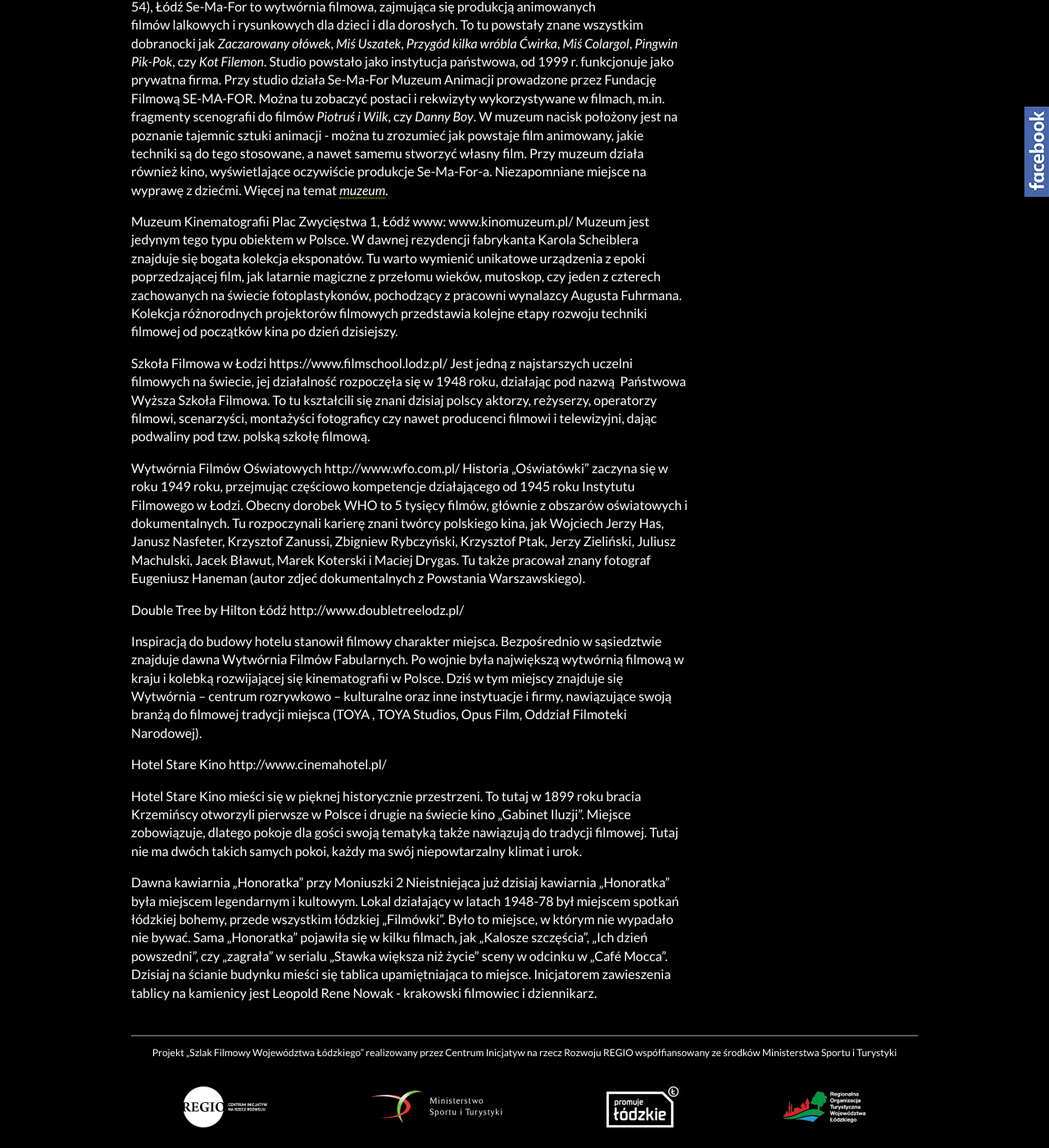
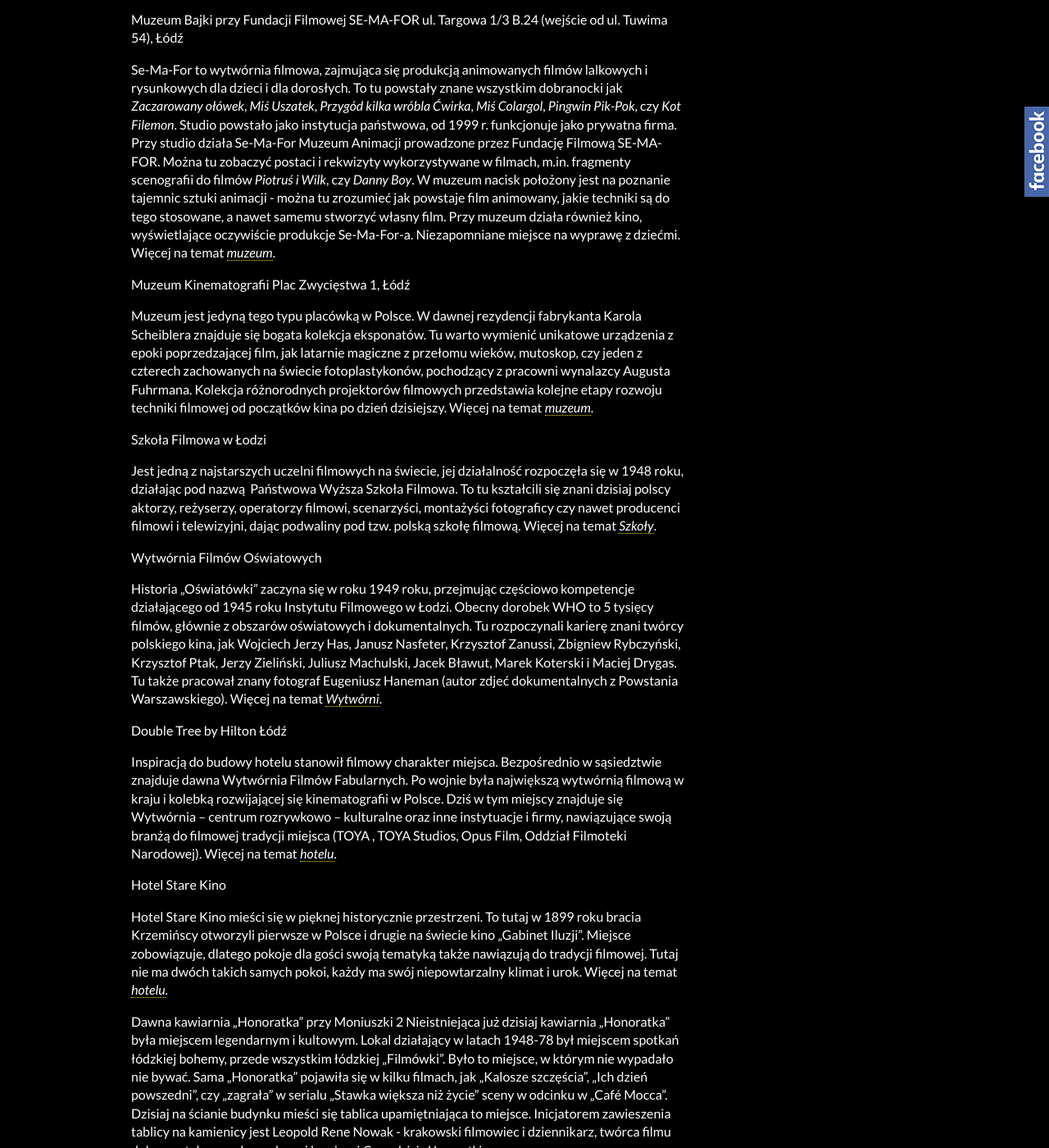
Before and after one commit to fusilli/filmowelodzkie, a Jekyll site: the page built from atrakcje.md, in a window 1280 px wide and 1400 px high, scrolled down 436 px. Shown: the whole window at 82% size. Built offline with Jekyll 4.4.1, drawn with Linux system fonts in a browser that asks for light colours; nearby versions of some CDN libraries; some of the changed text lies outside the part shown.

Commit message:
Update atrakcje.md

```diff
--- a/atrakcje.md
+++ b/atrakcje.md
@@ -2,37 +2,42 @@
 title: Filmowe atrakcje
 ---
 Ulica Piotrkowska, Łódź
+
 Jest na pewno najbardziej znaną i rozpoznawalną ulicą Łodzi. To tu znajduje się sławna Aleja Gwiazd zlokalizowana między ul. 6 Sierpnia a pasażem Rubinsteina. Inicjatorami utworzenia alei wzorowanej na hollywoodzkiej Walk of Fame byli Jan Machulski i Henryk Kluba. Pierwsza gwiazda (poświęcona Andrzejowi Sewerynowi) została wmurowana w 1998 roku, dziś jest ich już ponad 60. Po stronie parzystej (wschodniej) obok Grand Hotelu znajdują się gwiazdy znanych reżyserów, operatorów i kompozytorów. Po przeciwległej nieparzystej stronie znaleźć można nazwiska aktorów.
 
 Muzeum Bajki przy Fundacji Filmowej SE-MA-FOR
 ul. Targowa 1/3 B.24 (wejście od ul. Tuwima 54), Łódź
+
 Se-Ma-For to wytwórnia filmowa, zajmująca się produkcją animowanych filmów lalkowych i rysunkowych dla dzieci i dla dorosłych. To tu powstały znane wszystkim dobranocki jak *Zaczarowany ołówek*, *Miś Uszatek*, *Przygód kilka wróbla Ćwirka*, *Miś Colargol*, *Pingwin Pik-Pok*, czy *Kot Filemon*. Studio powstało jako instytucja państwowa, od 1999 r. funkcjonuje jako prywatna firma. Przy studio działa Se-Ma-For Muzeum Animacji prowadzone przez Fundację Filmową SE-MA-FOR. Można tu zobaczyć postaci i rekwizyty wykorzystywane w filmach, m.in. fragmenty scenografii do filmów *Piotruś i Wilk*, czy *Danny Boy*. W muzeum nacisk położony jest na poznanie tajemnic sztuki animacji - można tu zrozumieć jak powstaje film animowany, jakie techniki są do tego stosowane, a nawet samemu stworzyć własny film. Przy muzeum działa również kino, wyświetlające oczywiście produkcje Se-Ma-For-a. Niezapomniane miejsce na wyprawę z dziećmi.
 Więcej na temat [*muzeum*](www.muzeum.se-ma-for.com/).
 
 Muzeum Kinematografii
 Plac Zwycięstwa 1, Łódź
-www: www.kinomuzeum.pl/
-Muzeum jest jedynym tego typu obiektem w Polsce. W dawnej rezydencji fabrykanta Karola Scheiblera znajduje się bogata kolekcja eksponatów. Tu warto wymienić unikatowe urządzenia z epoki poprzedzającej film, jak latarnie magiczne z przełomu wieków, mutoskop, czy jeden z czterech zachowanych na świecie fotoplastykonów, pochodzący z pracowni wynalazcy Augusta Fuhrmana. Kolekcja różnorodnych projektorów filmowych przedstawia kolejne etapy rozwoju techniki filmowej od początków kina po dzień dzisiejszy.
+
+Muzeum jest jedyną tego typu placówką w Polsce. W dawnej rezydencji fabrykanta Karola Scheiblera znajduje się bogata kolekcja eksponatów. Tu warto wymienić unikatowe urządzenia z epoki poprzedzającej film, jak latarnie magiczne z przełomu wieków, mutoskop, czy jeden z czterech zachowanych na świecie fotoplastykonów, pochodzący z pracowni wynalazcy Augusta Fuhrmana. Kolekcja różnorodnych projektorów filmowych przedstawia kolejne etapy rozwoju techniki filmowej od początków kina po dzień dzisiejszy.
+Więcej na temat [*muzeum*](www.kinomuzeum.pl/).
 
 Szkoła Filmowa w Łodzi
-https://www.filmschool.lodz.pl/
+
 Jest jedną z najstarszych uczelni filmowych na świecie, jej działalność rozpoczęła się w 1948 roku, działając pod nazwą  Państwowa Wyższa Szkoła Filmowa. To tu kształcili się znani dzisiaj polscy aktorzy, reżyserzy, operatorzy filmowi, scenarzyści, montażyści fotograficy czy nawet producenci filmowi i telewizyjni, dając podwaliny pod tzw. polską szkołę filmową.
+Więcej na temat [*Szkoły*](https://www.filmschool.lodz.pl/).
 
 Wytwórnia Filmów Oświatowych
-http://www.wfo.com.pl/
+
 Historia „Oświatówki” zaczyna się w roku 1949 roku,  przejmując częściowo kompetencje działającego od 1945 roku Instytutu Filmowego w Łodzi. Obecny dorobek WHO to 5 tysięcy filmów, głównie z obszarów oświatowych i dokumentalnych. Tu rozpoczynali karierę znani twórcy polskiego kina, jak Wojciech Jerzy Has, Janusz Nasfeter, Krzysztof Zanussi, Zbigniew Rybczyński, Krzysztof Ptak, Jerzy Zieliński, Juliusz Machulski, Jacek Bławut, Marek Koterski i Maciej Drygas. Tu także pracował znany
 fotograf Eugeniusz Haneman (autor zdjeć dokumentalnych z Powstania Warszawskiego).
+Więcej na temat [*Wytwórni*](http://www.wfo.com.pl/).
 
 Double Tree by Hilton Łódź
-http://www.doubletreelodz.pl/
 
 Inspiracją do budowy hotelu  stanowił filmowy charakter miejsca. Bezpośrednio w sąsiedztwie znajduje dawna Wytwórnia Filmów Fabularnych. Po wojnie była największą wytwórnią filmową w kraju i kolebką rozwijającej się kinematografii w Polsce. Dziś w tym miejscy znajduje się Wytwórnia – centrum rozrywkowo – kulturalne oraz inne instytuacje i firmy, nawiązujące swoją branżą do filmowej tradycji miejsca (TOYA , TOYA Studios, Opus Film, Oddział Filmoteki Narodowej).
+Więcej na temat [*hotelu*](http://www.doubletreelodz.pl/).
 
 Hotel Stare Kino
-http://www.cinemahotel.pl/
 
 Hotel Stare Kino mieści się w pięknej historycznie przestrzeni. To tutaj w 1899 roku bracia Krzemińscy otworzyli pierwsze w Polsce i drugie na świecie kino „Gabinet Iluzji”.
 Miejsce zobowiązuje, dlatego pokoje dla gości swoją tematyką także nawiązują do tradycji filmowej. Tutaj nie ma dwóch takich samych pokoi, każdy ma swój niepowtarzalny klimat i urok.
+Więcej na temat [*hotelu*](http://www.cinemahotel.pl/).
 
 Dawna kawiarnia „Honoratka” przy Moniuszki 2
-Nieistniejąca już dzisiaj kawiarnia „Honoratka” była miejscem legendarnym i kultowym. Lokal działający w latach 1948-78 był miejscem spotkań łódzkiej bohemy, przede wszystkim łódzkiej „Filmówki”. Było to miejsce, w którym nie wypadało nie bywać. Sama „Honoratka” pojawiła się w kilku filmach, jak „Kalosze szczęścia”, „Ich dzień powszedni”, czy „zagrała” w serialu „Stawka większa niż życie” sceny w odcinku w „Café Mocca”. Dzisiaj na ścianie budynku mieści się tablica upamiętniająca to miejsce. Inicjatorem zawieszenia tablicy na kamienicy jest Leopold Rene Nowak - krakowski filmowiec i dziennikarz.
+Nieistniejąca już dzisiaj kawiarnia „Honoratka” była miejscem legendarnym i kultowym. Lokal działający w latach 1948-78 był miejscem spotkań łódzkiej bohemy, przede wszystkim łódzkiej „Filmówki”. Było to miejsce, w którym nie wypadało nie bywać. Sama „Honoratka” pojawiła się w kilku filmach, jak „Kalosze szczęścia”, „Ich dzień powszedni”, czy „zagrała” w serialu „Stawka większa niż życie” sceny w odcinku w „Café Mocca”. Dzisiaj na ścianie budynku mieści się tablica upamiętniająca to miejsce. Inicjatorem zawieszenia tablicy na kamienicy jest Leopold Rene Nowak - krakowski filmowiec i dziennikarz, twórca filmu dokumentalnego o legendarnej kawiarni *Czarodzieje Honoratki*.
```
